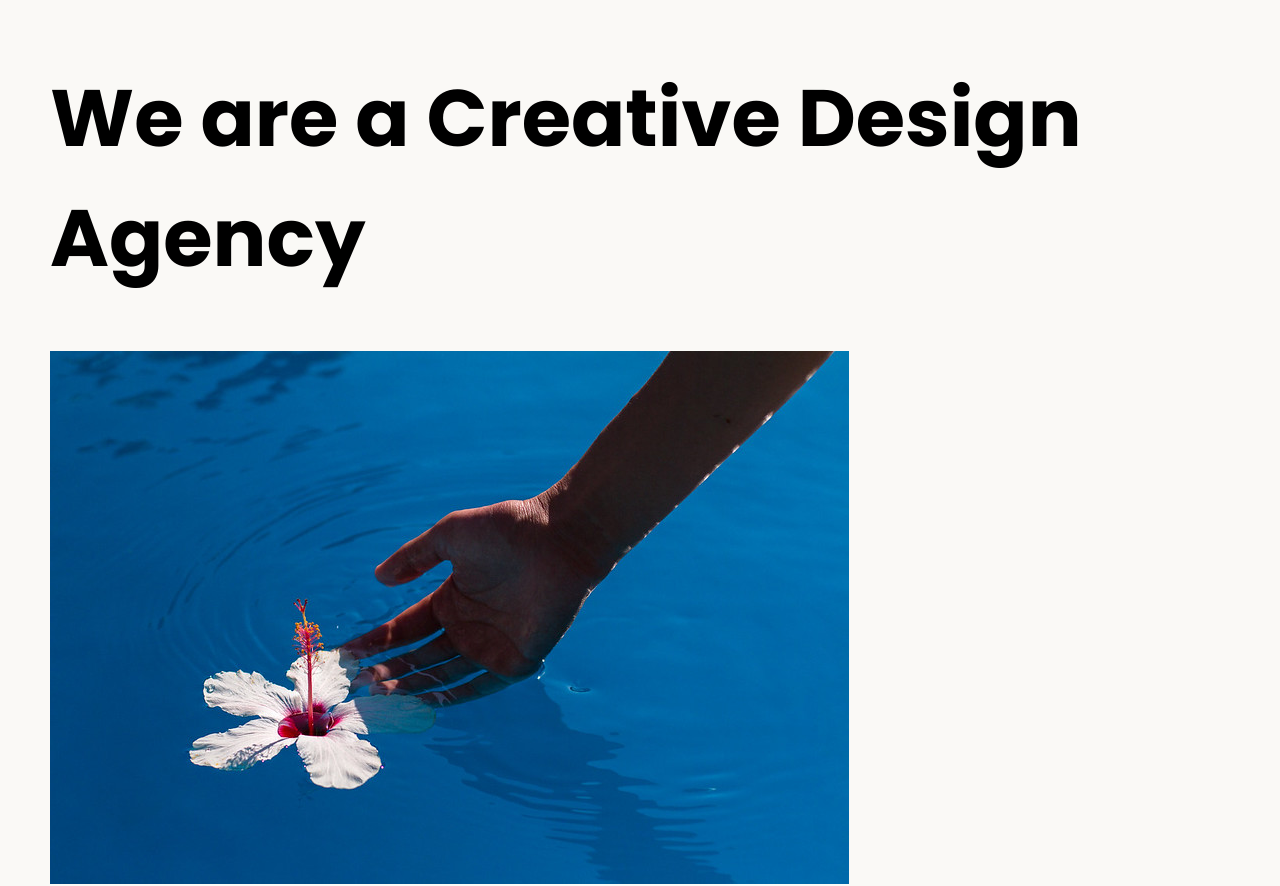
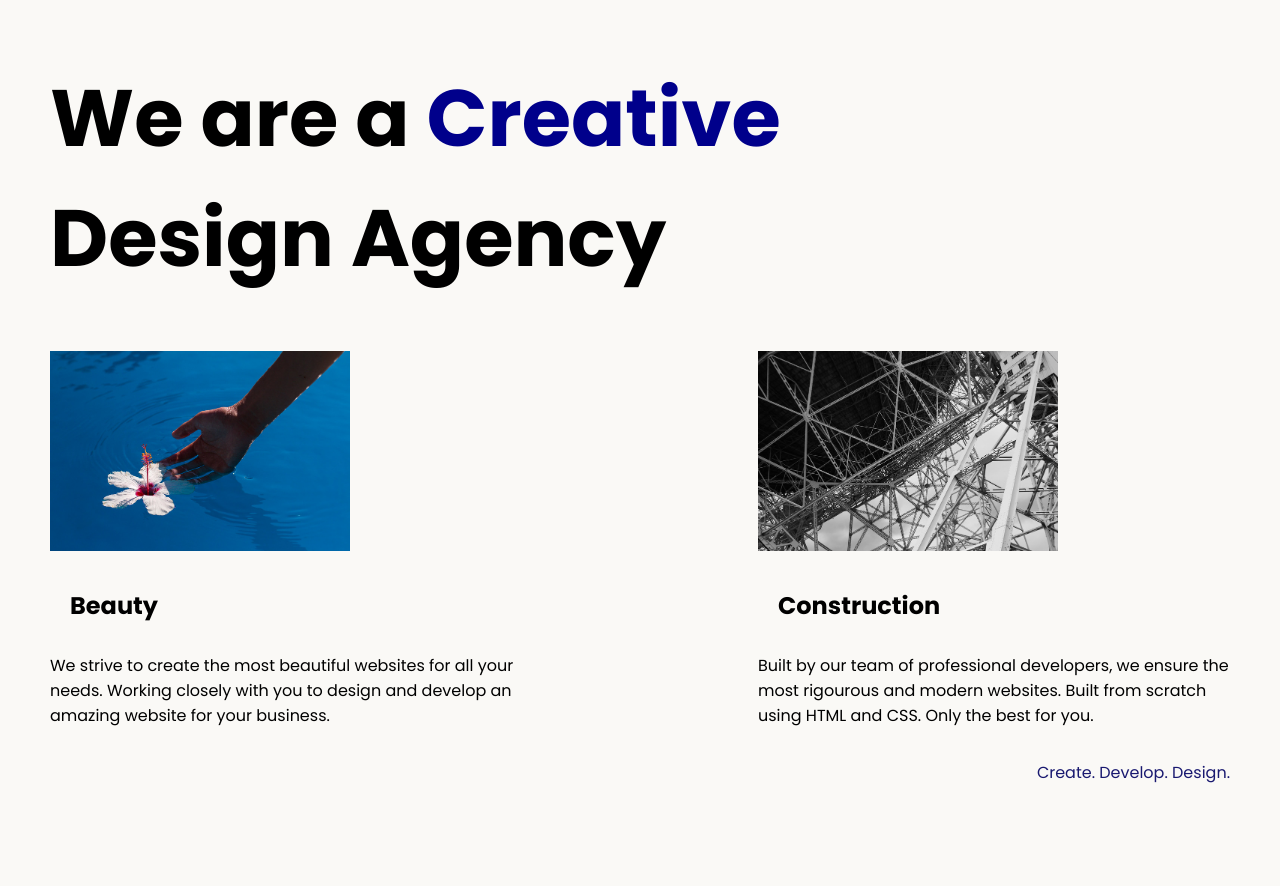
Before and after one commit to Bhavya-Bisen/DEV_LEARNING, a plain HTML site: page CSS/8.4 Web Design Agency Project/index.html in a window 1280 px wide. Shown: the part 99-985 px from the top of the page. After the commit the page ends 900 px from the top, so only its background shows below. Drawn offline with Linux system fonts and the light colour scheme.

Commit message:
Update 8.4

```diff
--- a/CSS/8.4 Web Design Agency Project/index.html
+++ b/CSS/8.4 Web Design Agency Project/index.html
@@ -14,7 +14,7 @@
 <body>
   <div class="main">
     <img class="logo" src="./assets/images/logo.png" alt="logo">
-    <h1>We are a Creative Design Agency</h1>
+    <h1>We are a <span class="Creative">Creative<br></span> Design Agency</h1>
     <div class="left card"><img class="tile-image" src="./assets/images/beautiful.jpg" alt="hand and flower in water">
       <h2 class="card-title">Beauty</h2>
       <p class="card-text">We strive to create the most beautiful websites for all your needs. Working closely with you
--- a/CSS/8.4 Web Design Agency Project/style.css
+++ b/CSS/8.4 Web Design Agency Project/style.css
@@ -17,4 +17,43 @@ h1 {
 footer {
   text-align: right;
   color: midnightblue;
+  clear: both;
 }
+
+.left{
+  float: left;
+  height: 40%;
+  width: 40%;
+}
+
+.card-title{
+  margin-left: 10px;
+  padding: 10px;
+}
+.right{
+  float: right;
+  height: 40%;
+  width: 40%;
+}
+.tile-image{
+  float: left;
+  height: 200px;
+  margin-right: 50px;
+}
+
+.Creative{
+  color: darkblue;
+}
+
+@media (max-width:605px){
+  .card{
+    float:none;
+  }
+}
+@media (max-width:1405px){
+  .tile-image{
+    height: 200px;
+    margin-right: 50px;
+    float:none
+  }
+}
```
